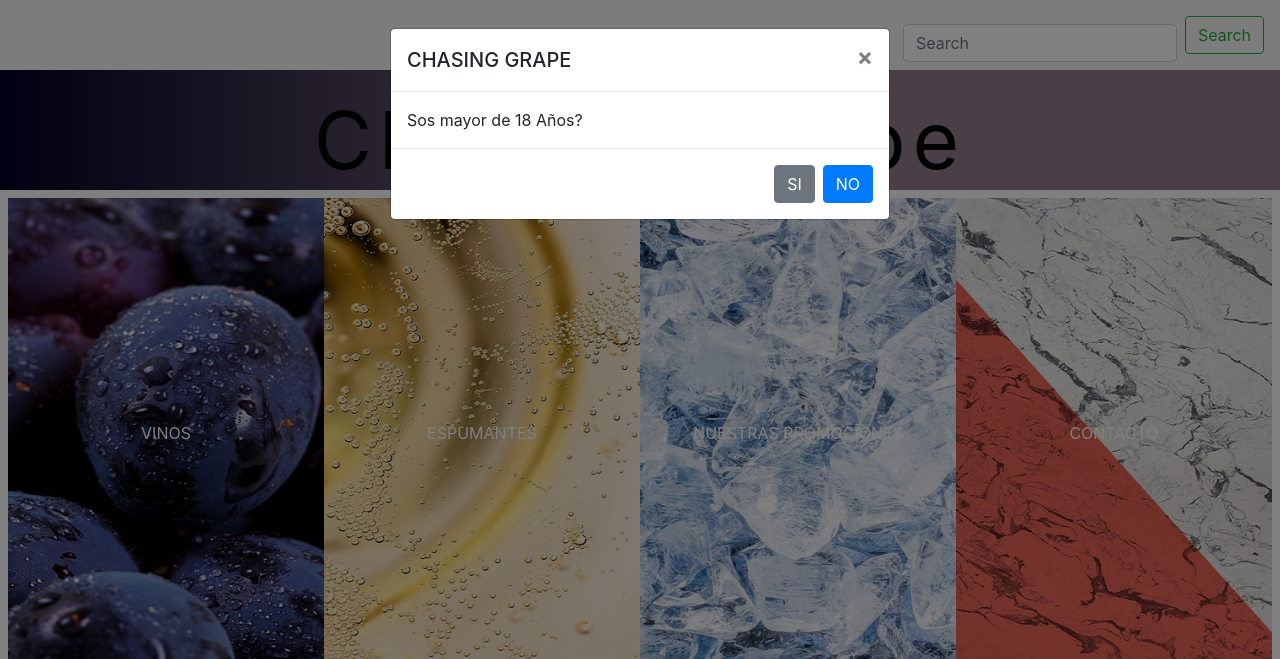
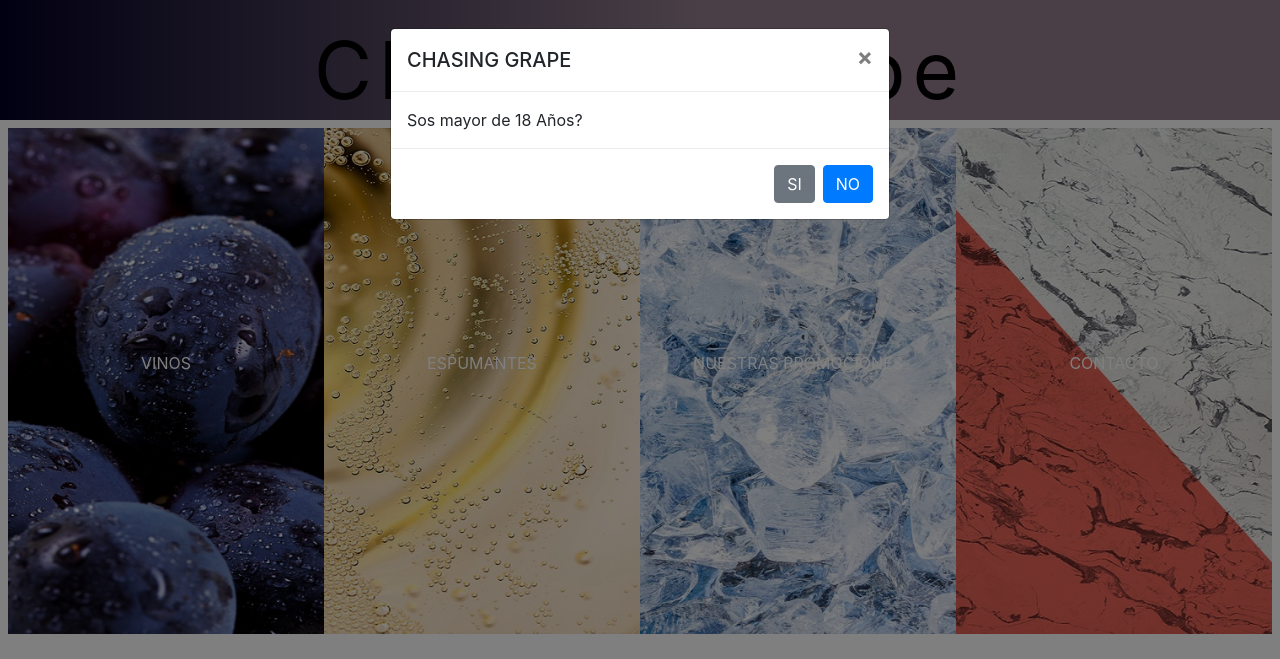
Before and after one commit to estefy-dev/Repositorio_I, a website: page index.html in a window 1280 px wide. Shown: the top 659 px of the page. Drawn offline with nearby package versions, Linux system fonts and the light colour scheme.

Commit message:
modifique el color del footer y del encabezado, saque la navbar de la home

```diff
--- a/index.html
+++ b/index.html
@@ -13,17 +13,6 @@
 
 </head>
 <body>
-
-	<!-- inicia nav -->
-	<nav class="navbar navbar-expand-lg navbar-light bg-light justify-content-end">
-		<div >
-			<form class="form-inline my-2 my-md-0 align-items-md-end ">
-				<input class="form-control mr-sm-2" type="search" placeholder="Search" aria-label="Search">
-				<button class="btn btn-outline-success my-2 my-sm-10 " type="submit">Search</button>
-			</form>
-		</div>
-	</nav>
-	<!-- termina nav -->
 	<div class="grid-container">
 		<header class="grid espaciado">Chasing Grape</header>
 
--- a/scss/main.scss
+++ b/scss/main.scss
@@ -141,8 +141,7 @@
 	display:grid;
 	grid-template-rows: 20vh;
 	/*background-color:#F4E4E3;*/
-	background: linear-gradient(90deg, rgba(2,0,36,1) 0%, rgba(148,127,142,1) 55%)
-
+	background: radial-gradient(circle, rgba(238,174,202,1) 0%, rgba(103,25,42,1) 100%);
 }
 
 
```
